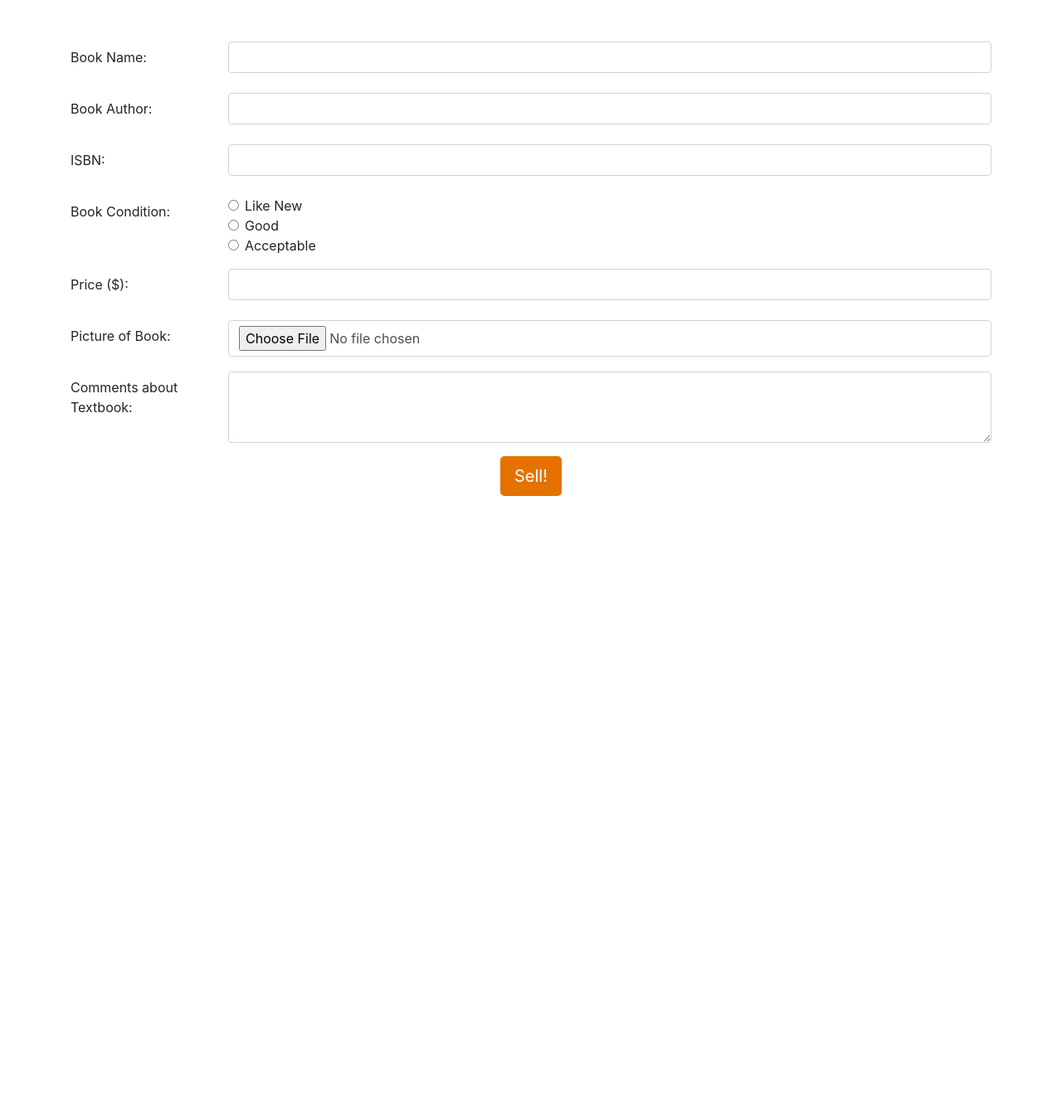
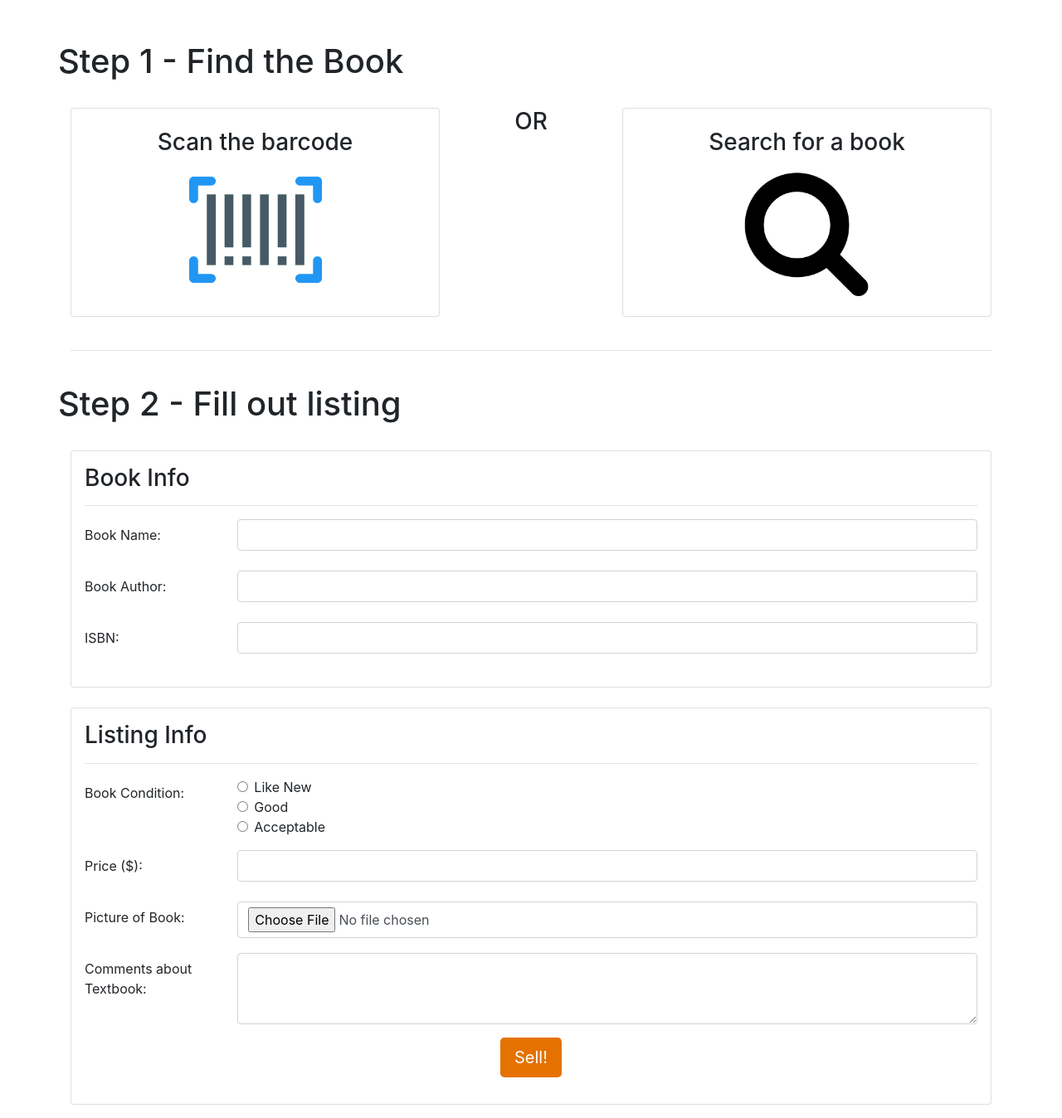
Before and after one commit to anlandu/textbook-exchange, a Django app: page /sell/ in a window 1280 px wide. Shown: the part 56-1404 px from the top of the page at 83% size. Before the commit the page ends 654 px from the top, so only its background shows below. Run offline with Django 3.2, Linux system fonts and the light colour scheme; some libraries are stand-ins or nearby versions.

Commit message:
added cards for textbook scanning and searching moved listing form to 2 separate cards

```diff
--- a/textbook_exchange/templates/textbook_exchange/sell.html
+++ b/textbook_exchange/templates/textbook_exchange/sell.html
@@ -2,7 +2,55 @@
 {% load static %}
 
 {% block content %}
+<div class="row">
+    <div class="d-flex align-items-center justify-content-center">
+        <div class="col-xs-12 text-center">
+            <h1>Step 1 - Find the Book</h1>
+        </div>
+    </div>
+</div>
+<br>
+<div class="row">
+    <div class="col-sm-5">
+        <div class="card d-flex align-items-center justify-content-center">
+            <div class="text-center p-4">
+                <h3>Scan the barcode</h3>
+                <img src="{% static 'textbook_exchange/images/barcode.png' %}" style="height: 10em;">
+            </div>
+        </div>
+    </div>
+    <div class="col-sm-2">
+        <div class="d-flex align-items-center justify-content-center">
+            <h3>OR</h3>
+        </div>
+    </div>
+    <div class="col-sm-5">
+        <div class="card d-flex align-items-center justify-content-center">
+            <div class="text-center p-4">
+                <h3>Search for a book</h3>
+                <img src="{% static 'textbook_exchange/images/search.png' %}" style="height: 10em;">
+            </div>
+        </div>
+    </div>
+</div>
+<br>
+<hr>
+<br>
+<div class="row">
+    <div class="d-flex align-items-center justify-content-center">
+        <div class="col-xs-12 text-center">
+            <h1>Step 2 - Fill out listing</h1>
+        </div>
+    </div>
+</div>
+<br>
+<div class="row">
+    <div class="col-sm-12">
         <form>
+            <div class="card">
+                <div class="card-content p-3">
+                    <h3 class="card-title">Book Info</h3>
+                    <hr>
                     <fieldset>
                         <div class="form-group row">
                             <div class="col-md-2 col-form-label">{{ form.book_name.label_tag }}</div>
@@ -16,7 +64,15 @@
                             <div class="col-md-2 col-form-label">{{ form.isbn.label_tag }}</div>
                             <div class="col-md-10">{{ form.isbn }}</div>
                         </div>
-
+                    </fieldset>
+                </div>
+            </div>
+            <br>
+            <div class="card">
+                <div class="card-content p-3">
+                    <h3 class="card-title">Listing Info</h3>
+                    <hr>
+                    <fieldset>
                         <div class="form-group row">
                             <div class="col-md-2 col-form-label">{{ form.book_condition.label_tag }}</div>
                             <div class="col-md-10">
@@ -28,36 +84,6 @@
                                 {% endfor %}
                             </div>
                         </div>
-    </fieldset>
-    <!--
-        <fieldset class="form-group">
-        <div class="row">
-            <legend class="col-form-label col-sm-2 pt-0">Book Condition</legend>
-            <div class="col-sm-10">
-            <div class="form-check">
-                <input class="form-check-input" type="radio" name="gridRadios" id="gridRadios1" value="likenew">
-                <label class="form-check-label" for="gridRadios1">
-                Like New <img src="{% static 'textbook_exchange/images/qmark.png' %}" style="height:2ex;" data-toggle="tooltip" data-placement="right" title="Item may have minor cosmetic defects (marks, wears, cuts, bends, crushes) on the cover, spine, pages or dust cover. Dust cover is intact and pages are clean and not marred by notes. Item may contain remainder marks on outside edges.">
-                </label>
-            </div>
-            <div class="form-check">
-                <input class="form-check-input" type="radio" name="gridRadios" id="gridRadios2" value="good">
-                <label class="form-check-label" for="gridRadios2">
-                Good <img src="{% static 'textbook_exchange/images/qmark.png' %}" style="height:2ex;" data-toggle="tooltip" data-placement="right" title="All pages and cover are intact (including the dust cover, if applicable). Spine may show signs of wear. Pages may include limited notes and highlighting. May include library labels. Shrink wrap, dust covers, or boxed set case may be missing. Item may be missing bundled media.">
-                </label>
-            </div>
-            <div class="form-check">
-                <input class="form-check-input" type="radio" name="gridRadios" id="gridRadios3" value="acceptable">
-                <label class="form-check-label" for="gridRadios3">
-                Acceptable <img src="{% static 'textbook_exchange/images/qmark.png' %}" style="height:2ex;" data-toggle="tooltip" data-placement="right" title="All pages and the cover are intact, but shrink wrap, dust covers, or boxed set case may be missing. Pages may include limited notes, highlighting, or minor water damage but the text is readable. Item may but the dust cover may be missing. Pages may include limited notes and highlighting, but the text cannot be obscured or unreadable.">
-                </label>
-            </div>
-            </div>
-        </div>
-    </fieldset>
--->
-
-    <fieldset>
                         <div class="form-group row">
                             <div class="col-md-2 col-form-label">{{ form.price.label_tag }}</div>
                             <div class="col-md-10">{{ form.price }}</div>
@@ -73,12 +99,14 @@
                             <div class="col-md-10">{{ form.comments }}</div>
                         </div>
                     </fieldset>
-
                     <div class="form-group row">
                         <div class="col-12 text-center">
                             <button type="submit" class="btn btn-lg btn-uva">Sell!</button>
                         </div>
                     </div>
                 </div>
+            </div>
         </form>
+    </div>
+</div>
 {% endblock content %}
```
Also changed, not shown: textbook_exchange/static/textbook_exchange/images/barcode.png (added), textbook_exchange/static/textbook_exchange/images/search.png (added). Lines whose indentation alone changed are shown as unchanged.
